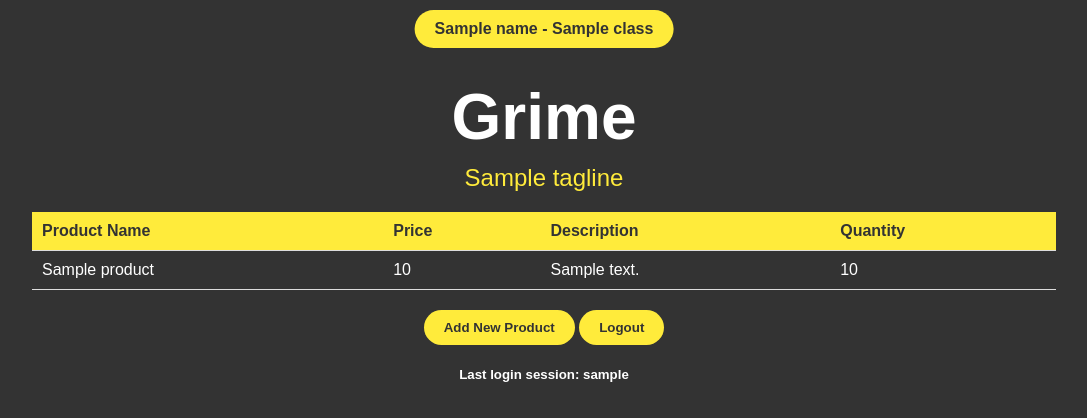
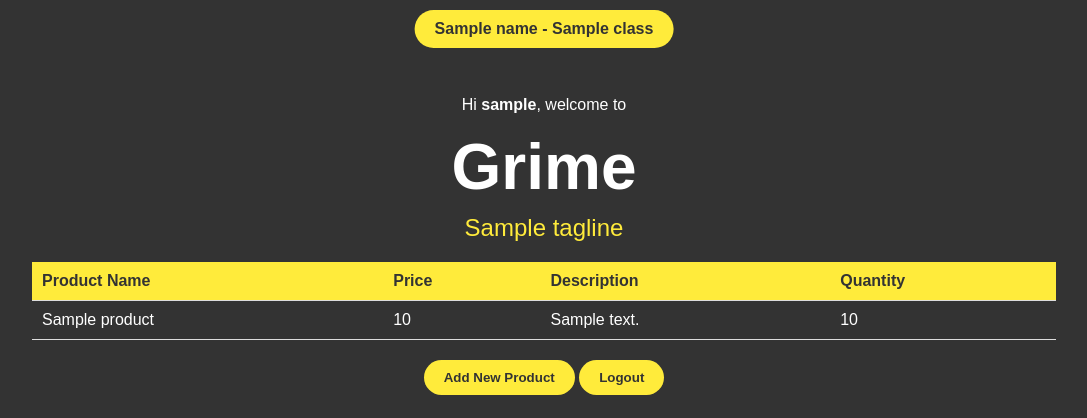
Before and after one commit to danferdiansyah/grime, a Django app: template main/templates/main.html in a window 1280 px wide. Shown: the top 418 px of the page, without its empty margins (96-1183 px from the left). Run offline with Django 5.2, Linux system fonts and the light colour scheme; tables that the repository leaves empty hold one stand-in row (values such as "Sample post"); the template is opened without the code that fills it: values that come from a table or form of the project are taken from there, most other values are stand-ins (such as "Sample title", 1, 10 or a date in 2020).

Commit message:
Added username in main page

```diff
--- a/main/templates/main.html
+++ b/main/templates/main.html
@@ -113,6 +113,7 @@
     <div class="top-bar">{{ name }} - {{ class }}</div>
 
     <div class="container">
+        <p> Hi <b>{{ login_user }}</b>, welcome to</p>
         <h1>Grime</h1>
         <p class="tagline">{{ tagline }}</p>
 
--- a/main/views.py
+++ b/main/views.py
@@ -18,6 +18,7 @@ def show_main(request):
         'tagline': 'Anytime, anywhere.',
         'name' : 'Daniel Ferdiansyah',
         'class' : 'PBP F',
+        'login_user' : request.user.username,
         'products' : products,
         'last_login': request.COOKIES['last_login'],
     }
```
